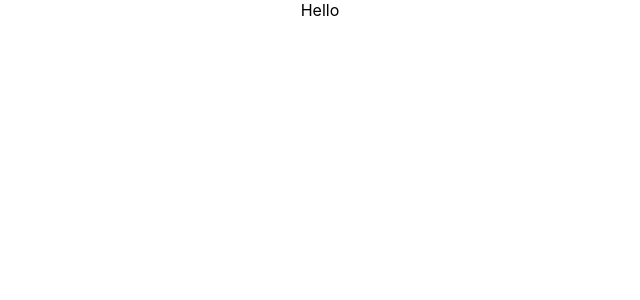
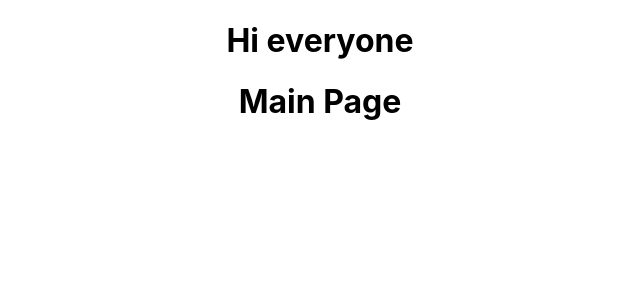
Before and after one commit to Laith-Grira/github-pages-ottawa-united, a React (Create React App) app: page / in a window 1280 px wide. Shown: the top 300 px of the page, without its empty margins (320-960 px from the left). Built offline with nearby package versions, Linux system fonts and the light colour scheme.

Commit message:
preparing the routes

```diff
--- a/package.json
+++ b/package.json
@@ -10,6 +10,7 @@
     "gh-pages": "^3.2.3",
     "react": "^17.0.2",
     "react-dom": "^17.0.2",
+    "react-router-dom": "^5.2.0",
     "react-scripts": "4.0.3",
     "web-vitals": "^1.0.1"
   },
--- a/src/App.js
+++ b/src/App.js
@@ -1,10 +1,22 @@
+import { HashRouter as Router, Switch, Route } from 'react-router-dom';
 import './App.css';
+
+import HomePage from './components/Webpages/Home/HomePage';
+import TeamPage from './components/Webpages/Team/TeamPage';
 
 function App() {
   return (
-    <div className="App">
-      Hello
-    </div>
+    <Router>
+      <div className="App">
+        <h1>Hi everyone</h1>
+        <div className="content">
+          <Switch>
+            <Route exact path="/"><HomePage /></Route>
+            <Route exact path ="/team"><TeamPage /></Route>
+          </Switch>
+        </div>
+      </div>
+    </Router>
   );
 }
 
--- /dev/null
+++ b/src/components/Webpages/Home/HomePage.js
@@ -0,0 +1,11 @@
+
+
+const HomePage = () => {
+    return(
+        <div className="main">
+            <h1>Main Page</h1>
+        </div>
+    );
+}
+
+export default HomePage;
--- /dev/null
+++ b/src/components/Webpages/Team/TeamPage.js
@@ -0,0 +1,11 @@
+
+
+const TeamPage = () => {
+    return (
+        <div className="main">
+            <h1>Team Page</h1>
+        </div>
+     );
+}
+
+export default TeamPage;
```
Also changed, not shown: 1 other file (tests, documents, lock files or other folders).
